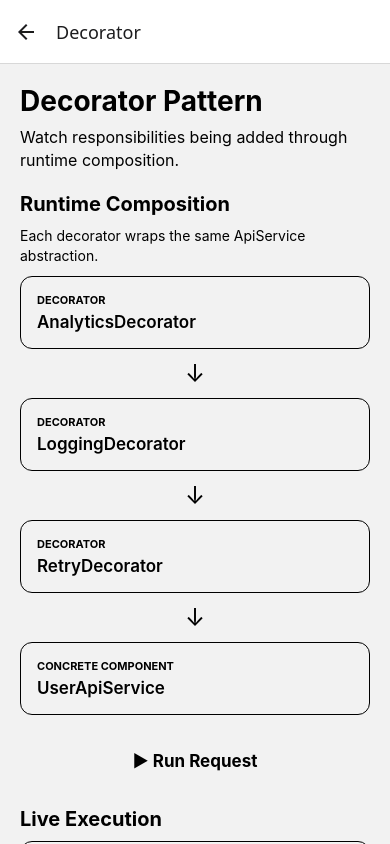
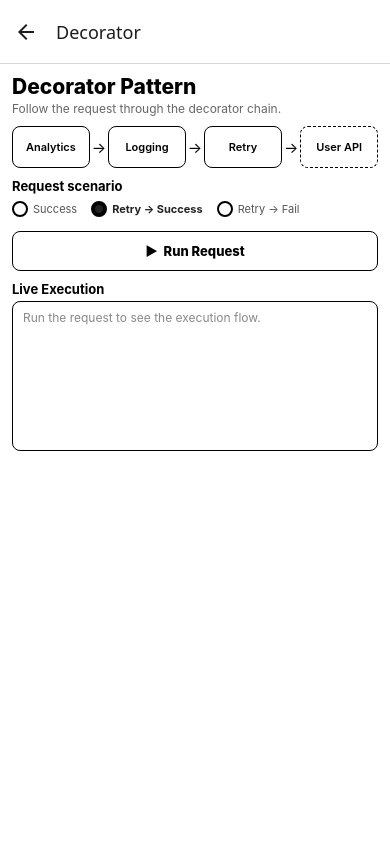
Before and after one commit to sallySalem/react-native-pattern-playground, a React Native app: screen /Decorator in a window 390 px wide. Built offline with nearby package versions, Linux system fonts and the light colour scheme.

Commit message:
Improve code for demo

```diff
--- a/src/patterns/behavioral/decorator/demo/DecoratorDemoScreen.tsx
+++ b/src/patterns/behavioral/decorator/demo/DecoratorDemoScreen.tsx
@@ -1,109 +1,153 @@
-import React, { useEffect, useState } from 'react';
+import React, { useState } from 'react';
 
-import { ActivityIndicator, Pressable, ScrollView, StyleSheet, Text, View, } from 'react-native';
+import { ActivityIndicator, Pressable, StyleSheet, Text, View, } from 'react-native';
 
 import { createDecoratorDemoService } from './createDecoratorDemoService';
 
-type PipelineStep = {
-  id: string;
-  label: string;
-  type: 'decorator' | 'component';
+import { DemoScenario } from './DemoApiService';
+
+import { playExecution } from './playExecution';
+
+type PipelineStep = 'analytics' | 'logging' | 'retry' | 'user-api';
+
+const DEMO_DELAY = 1000;
+
+const getStepFromMessage = (message: string): PipelineStep | null => {
+  if (message.startsWith('Analytics')) {
+    return 'analytics';
+  }
+
+  if (message.startsWith('Logging')) {
+    return 'logging';
+  }
+
+  if (message.startsWith('Retry')) {
+    return 'retry';
+  }
+
+  if (message.startsWith('User API')) {
+    return 'user-api';
+  }
+
+  return null;
 };
 
-const PIPELINE: PipelineStep[] = [
-  {
-    id: 'analytics',
-    label: 'AnalyticsDecorator',
-    type: 'decorator',
-  },
-  {
-    id: 'logging',
-    label: 'LoggingDecorator',
-    type: 'decorator',
-  },
-  {
-    id: 'retry',
-    label: 'RetryDecorator',
-    type: 'decorator',
-  },
-  {
-    id: 'service',
-    label: 'UserApiService',
-    type: 'component',
-  },
-];
+const PipelineItem = ({
+  label,
+  active = false,
+  component = false,
+}: {
+  label: string;
+  active?: boolean;
+  component?: boolean;
+}) => (
+  <View
+    style={[
+      styles.pipelineItem,
+      component && styles.componentItem,
+      active && styles.pipelineItemActive,
+    ]}
+  >
+    <View style={styles.pipelineContent}>
+      {active && <ActivityIndicator size="small" />}
 
-const PipelineNode = ({
-  step,
-  active,
+      <Text style={[styles.pipelineText, active && styles.pipelineTextActive]}>
+        {label}
+      </Text>
+    </View>
+  </View>
+);
+
+const Arrow = () => <Text style={styles.arrow}>→</Text>;
+
+const ScenarioButton = ({
+  label,
+  scenario,
+  selectedScenario,
+  disabled,
+  onPress,
 }: {
-  step: PipelineStep;
-  active: boolean;
+  label: string;
+  scenario: DemoScenario;
+  selectedScenario: DemoScenario;
+  disabled: boolean;
+  onPress: () => void;
 }) => {
+  const selected = scenario === selectedScenario;
+
   return (
-    <View style={[styles.pipelineNode, active && styles.pipelineNodeActive]}>
-      <Text style={styles.pipelineType}>
-        {step.type === 'decorator' ? 'DECORATOR' : 'CONCRETE COMPONENT'}
-      </Text>
+    <Pressable
+      style={styles.scenarioButton}
+      onPress={onPress}
+      disabled={disabled}
+    >
+      <View style={[styles.radio, selected && styles.radioActive]} />
 
       <Text
-        style={[styles.pipelineTitle, active && styles.pipelineTitleActive]}
+        style={[styles.scenarioText, selected && styles.scenarioTextActive]}
       >
-        {step.label}
+        {label}
       </Text>
-
-      {active && <Text style={styles.executingText}>● Executing...</Text>}
-    </View>
+    </Pressable>
   );
 };
 
 export const DecoratorDemoScreen = () => {
-  const [demo] = useState(() => createDecoratorDemoService());
+  const [scenario, setScenario] = useState<DemoScenario>('success-second');
 
-  const { service, logger } = demo;
+  const [activeStep, setActiveStep] = useState<PipelineStep | null>(null);
 
   const [logs, setLogs] = useState<string[]>([]);
+
   const [isRunning, setIsRunning] = useState(false);
 
-  const [activeStep, setActiveStep] = useState<string | null>(null);
-
   const [result, setResult] = useState<string | null>(null);
-
-  useEffect(() => {
-    return logger.subscribe(messages => {
-      setLogs(messages);
-    });
-  }, [logger]);
 
   const handleRun = async () => {
     if (isRunning) {
       return;
     }
 
-    logger.clear();
+    setLogs([]);
+    setActiveStep(null);
     setResult(null);
-    setActiveStep('analytics');
     setIsRunning(true);
 
+    const demo = createDecoratorDemoService(scenario);
+
     try {
-      const requestPromise = service.request();
+      const data = await demo.service.request();
 
-      await new Promise(resolve => setTimeout(resolve, 350));
+      const messages = demo.logger.getMessages();
 
-      setActiveStep('logging');
+      await playExecution(messages, DEMO_DELAY, message => {
+        const currentStep = getStepFromMessage(message);
 
-      await new Promise(resolve => setTimeout(resolve, 350));
+        if (!currentStep) {
+          return;
+        }
 
-      setActiveStep('retry');
+        setLogs(previous => [...previous, message]);
 
-      const data = await requestPromise;
-
-      setActiveStep('service');
-
-      await new Promise(resolve => setTimeout(resolve, 500));
+        setActiveStep(currentStep);
+      });
 
       setResult(data);
     } catch {
+      const messages = demo.logger.getMessages();
+
+      await playExecution(messages, DEMO_DELAY, message => {
+        const currentStep = getStepFromMessage(message);
+
+        if (!currentStep) {
+          return;
+        }
+
+        setLogs(previous => [...previous, message]);
+
+        setActiveStep(currentStep);
+      });
+
       setResult('Request failed');
     } finally {
       setActiveStep(null);
@@ -112,248 +156,287 @@ export const DecoratorDemoScreen = () => {
   };
 
   return (
-    <ScrollView contentContainerStyle={styles.container}>
-      <View style={styles.header}>
+    <View style={styles.container}>
       <Text style={styles.title}>Decorator Pattern</Text>
 
       <Text style={styles.subtitle}>
-          Watch responsibilities being added through runtime composition.
+        Follow the request through the decorator chain.
       </Text>
+
+      <View style={styles.pipeline}>
+        <PipelineItem label="Analytics" active={activeStep === 'analytics'} />
+
+        <Arrow />
+
+        <PipelineItem label="Logging" active={activeStep === 'logging'} />
+
+        <Arrow />
+
+        <PipelineItem label="Retry" active={activeStep === 'retry'} />
+
+        <Arrow />
+
+        <PipelineItem
+          label="User API"
+          component
+          active={activeStep === 'user-api'}
+        />
       </View>
 
-      <View style={styles.section}>
-        <Text style={styles.sectionTitle}>Runtime Composition</Text>
+      <Text style={styles.sectionTitle}>Request scenario</Text>
 
-        <Text style={styles.sectionDescription}>
-          Each decorator wraps the same ApiService abstraction.
-        </Text>
+      <View style={styles.scenarioRow}>
+        <ScenarioButton
+          label="Success"
+          scenario="success-first"
+          selectedScenario={scenario}
+          disabled={isRunning}
+          onPress={() => setScenario('success-first')}
+        />
 
-        {PIPELINE.map((step, index) => (
-          <React.Fragment key={step.id}>
-            <PipelineNode step={step} active={activeStep === step.id} />
+        <ScenarioButton
+          label="Retry → Success"
+          scenario="success-second"
+          selectedScenario={scenario}
+          disabled={isRunning}
+          onPress={() => setScenario('success-second')}
+        />
 
-            {index < PIPELINE.length - 1 && <Text style={styles.arrow}>↓</Text>}
-          </React.Fragment>
-        ))}
+        <ScenarioButton
+          label="Retry → Fail"
+          scenario="fail-second"
+          selectedScenario={scenario}
+          disabled={isRunning}
+          onPress={() => setScenario('fail-second')}
+        />
       </View>
 
       <Pressable
+        style={[styles.runButton, isRunning && styles.runButtonDisabled]}
         onPress={handleRun}
         disabled={isRunning}
-        style={[styles.runButton, isRunning && styles.runButtonDisabled]}
       >
-        {isRunning ? (
-          <>
-            <ActivityIndicator />
-            <Text style={styles.runButtonText}>Running...</Text>
-          </>
-        ) : (
-          <Text style={styles.runButtonText}>▶ Run Request</Text>
-        )}
+        <Text style={styles.runButtonText}>
+          {isRunning ? 'Running...' : '▶  Run Request'}
+        </Text>
       </Pressable>
 
-      <View style={styles.section}>
       <Text style={styles.sectionTitle}>Live Execution</Text>
 
-        <View style={styles.executionPanel}>
+      <View style={styles.execution}>
         {logs.length === 0 ? (
           <Text style={styles.emptyText}>
-              Press "Run Request" to see the decorator chain execute.
+            Run the request to see the execution flow.
           </Text>
         ) : (
-            logs.map((log, index) => (
-              <View key={`${log}-${index}`} style={styles.logRow}>
-                <Text style={styles.logCheck}>✓</Text>
+          logs.map((message, index) => (
+            <View key={`${message}-${index}`} style={styles.logRow}>
+              <Text style={styles.stepNumber}>{index + 1}</Text>
 
-                <Text style={styles.logText}>{log}</Text>
+              <Text
+                style={[
+                  styles.logText,
+                  index === logs.length - 1 && styles.currentLog,
+                ]}
+              >
+                {message}
+              </Text>
             </View>
           ))
         )}
+      </View>
 
-          {isRunning && (
-            <View style={styles.liveRow}>
-              <ActivityIndicator size="small" />
+      {result && (
+        <View style={styles.result}>
+          <Text style={styles.resultLabel}>Result</Text>
 
-              <Text style={styles.liveText}>Processing request...</Text>
+          <Text style={styles.resultText}>{result}</Text>
         </View>
       )}
     </View>
-      </View>
-
-      {result && (
-        <View style={styles.section}>
-          <Text style={styles.sectionTitle}>Result</Text>
-
-          <View style={styles.resultCard}>
-            <Text style={styles.resultIcon}>✓</Text>
-
-            <View style={styles.resultContent}>
-              <Text style={styles.resultLabel}>Request completed</Text>
-
-              <Text style={styles.resultText}>{result}</Text>
-            </View>
-          </View>
-        </View>
-      )}
-    </ScrollView>
   );
 };
 
 const styles = StyleSheet.create({
   container: {
-    padding: 20,
-    gap: 20,
-  },
-
-  header: {
-    gap: 8,
+    flex: 1,
+    paddingHorizontal: 12,
+    paddingTop: 10,
+    paddingBottom: 8,
+    backgroundColor: '#FFFFFF',
   },
 
   title: {
-    fontSize: 28,
-    fontWeight: '700',
+    fontSize: 21,
+    fontWeight: '800',
+    marginBottom: 2,
   },
 
   subtitle: {
-    fontSize: 16,
-    lineHeight: 23,
+    fontSize: 12,
+    color: '#666666',
+    marginBottom: 10,
   },
 
-  section: {
-    gap: 10,
+  pipeline: {
+    flexDirection: 'row',
+    alignItems: 'center',
+    marginBottom: 10,
+  },
+
+  pipelineItem: {
+    flex: 1,
+    minHeight: 42,
+    borderWidth: 1,
+    borderRadius: 8,
+    alignItems: 'center',
+    justifyContent: 'center',
+    paddingHorizontal: 3,
+  },
+
+  componentItem: {
+    borderStyle: 'dashed',
+  },
+
+  pipelineItemActive: {
+    borderWidth: 2,
+    backgroundColor: '#E8F0FE',
+  },
+
+  pipelineContent: {
+    flexDirection: 'row',
+    alignItems: 'center',
+    justifyContent: 'center',
+    gap: 4,
+  },
+
+  pipelineText: {
+    fontSize: 11,
+    fontWeight: '600',
+    textAlign: 'center',
+  },
+
+  pipelineTextActive: {
+    fontWeight: '800',
+  },
+
+  arrow: {
+    fontSize: 15,
+    marginHorizontal: 2,
   },
 
   sectionTitle: {
-    fontSize: 20,
+    fontSize: 13,
     fontWeight: '700',
+    marginBottom: 4,
   },
 
-  sectionDescription: {
-    fontSize: 14,
-    lineHeight: 20,
+  scenarioRow: {
+    flexDirection: 'row',
+    flexWrap: 'wrap',
+    marginBottom: 7,
   },
 
-  pipelineNode: {
-    padding: 16,
-    borderWidth: 1,
-    borderRadius: 12,
-    gap: 5,
+  scenarioButton: {
+    flexDirection: 'row',
+    alignItems: 'center',
+    marginRight: 14,
+    marginBottom: 4,
+    paddingVertical: 3,
   },
 
-  pipelineNodeActive: {
+  radio: {
+    width: 16,
+    height: 16,
+    borderRadius: 8,
     borderWidth: 2,
+    marginRight: 5,
   },
 
-  pipelineType: {
-    fontSize: 11,
-    fontWeight: '700',
+  radioActive: {
+    backgroundColor: '#222222',
+    borderWidth: 4,
   },
 
-  pipelineTitle: {
-    fontSize: 17,
-    fontWeight: '600',
+  scenarioText: {
+    fontSize: 11,
+    color: '#555555',
   },
 
-  pipelineTitleActive: {
+  scenarioTextActive: {
+    fontWeight: '700',
+    color: '#222222',
+  },
+
+  runButton: {
+    minHeight: 40,
+    borderRadius: 8,
+    alignItems: 'center',
+    justifyContent: 'center',
+    marginBottom: 10,
+    borderWidth: 1,
+  },
+
+  runButtonDisabled: {
+    opacity: 0.5,
+  },
+
+  runButtonText: {
+    fontSize: 13,
     fontWeight: '800',
   },
 
-  executingText: {
-    marginTop: 4,
-    fontSize: 13,
-    fontWeight: '600',
-  },
-
-  arrow: {
-    fontSize: 24,
-    textAlign: 'center',
-  },
-
-  runButton: {
-    minHeight: 52,
-    borderRadius: 12,
-    alignItems: 'center',
-    justifyContent: 'center',
-    flexDirection: 'row',
-    gap: 10,
-  },
-
-  runButtonDisabled: {
-    opacity: 0.6,
-  },
-
-  runButtonText: {
-    fontSize: 17,
-    fontWeight: '700',
-  },
-
-  executionPanel: {
+  execution: {
+    minHeight: 150,
     borderWidth: 1,
-    borderRadius: 12,
-    padding: 16,
-    gap: 12,
-    minHeight: 120,
+    borderRadius: 8,
+    paddingHorizontal: 10,
+    paddingVertical: 7,
+    marginBottom: 8,
   },
 
   emptyText: {
-    fontSize: 14,
-    lineHeight: 20,
+    color: '#888888',
+    fontSize: 12,
+    lineHeight: 17,
   },
 
   logRow: {
     flexDirection: 'row',
-    gap: 10,
-    alignItems: 'flex-start',
+    alignItems: 'center',
+    marginBottom: 5,
   },
 
-  logCheck: {
-    fontSize: 15,
+  stepNumber: {
+    width: 20,
+    fontSize: 11,
     fontWeight: '700',
+    color: '#888888',
   },
 
   logText: {
     flex: 1,
-    fontSize: 14,
-    lineHeight: 20,
+    fontSize: 12,
+    color: '#444444',
   },
 
-  liveRow: {
-    flexDirection: 'row',
-    alignItems: 'center',
-    gap: 10,
+  currentLog: {
+    fontWeight: '800',
   },
 
-  liveText: {
-    fontSize: 14,
-    fontWeight: '600',
-  },
-
-  resultCard: {
+  result: {
     borderWidth: 1,
-    borderRadius: 12,
-    padding: 16,
-    flexDirection: 'row',
-    gap: 12,
-    alignItems: 'center',
-  },
-
-  resultIcon: {
-    fontSize: 20,
-    fontWeight: '700',
-  },
-
-  resultContent: {
-    flex: 1,
-    gap: 4,
+    borderRadius: 8,
+    padding: 8,
   },
 
   resultLabel: {
-    fontSize: 13,
-    fontWeight: '600',
+    fontSize: 11,
+    fontWeight: '700',
+    marginBottom: 2,
   },
 
   resultText: {
-    fontSize: 17,
-    fontWeight: '700',
+    fontSize: 12,
   },
 });
--- /dev/null
+++ b/src/patterns/behavioral/decorator/demo/DemoApiService.ts
@@ -0,0 +1,30 @@
+import { ApiService } from '../implementation/ApiService';
+import { Logger } from '../implementation/Logger';
+
+export type DemoScenario = 'success-first' | 'success-second' | 'fail-second';
+
+export class DemoApiService implements ApiService {
+  private attempt = 0;
+
+  constructor(
+    private readonly service: ApiService,
+    private readonly logger: Logger,
+    private readonly scenario: DemoScenario,
+  ) {}
+
+  async request(): Promise<string> {
+    this.attempt++;
+
+    this.logger.log('User API → request');
+
+    if (this.scenario === 'success-second' && this.attempt === 1) {
+      throw new Error('Simulated first attempt failure');
+    }
+
+    if (this.scenario === 'fail-second') {
+      throw new Error(`Simulated API failure on attempt ${this.attempt}`);
+    }
+
+    return this.service.request();
+  }
+}
--- /dev/null
+++ b/src/patterns/behavioral/decorator/demo/playExecution.ts
@@ -0,0 +1,18 @@
+const wait = (delayMs: number) =>
+  new Promise<void>(resolve => {
+    setTimeout(resolve, delayMs);
+  });
+
+export const playExecution = async (
+  messages: string[],
+  delayMs: number,
+  onStep: (message: string) => void,
+) => {
+  for (let index = 0; index < messages.length; index++) {
+    onStep(messages[index]);
+
+    if (index < messages.length - 1) {
+      await wait(delayMs);
+    }
+  }
+};
--- a/src/patterns/behavioral/decorator/implementation/decorators/AnalyticsDecorator.ts
+++ b/src/patterns/behavioral/decorator/implementation/decorators/AnalyticsDecorator.ts
@@ -8,11 +8,11 @@ export class AnalyticsDecorator implements ApiService {
   ) {}
 
   async request(): Promise<string> {
-    this.logger.log('Analytics: request started');
+    this.logger.log('Analytics → request started');
 
     const result = await this.service.request();
 
-    this.logger.log('Analytics: success');
+    this.logger.log('Analytics → success');
 
     return result;
   }
--- a/src/patterns/behavioral/decorator/implementation/decorators/LoggingDecorator.ts
+++ b/src/patterns/behavioral/decorator/implementation/decorators/LoggingDecorator.ts
@@ -8,11 +8,11 @@ export class LoggingDecorator implements ApiService {
   ) {}
 
   async request(): Promise<string> {
-    this.logger.log('Logging: request started');
+    this.logger.log('Logging → request started');
 
     const result = await this.service.request();
 
-    this.logger.log('Logging: request finished');
+    this.logger.log('Logging → request finished');
 
     return result;
   }
--- a/src/patterns/behavioral/decorator/implementation/decorators/RetryDecorator.ts
+++ b/src/patterns/behavioral/decorator/implementation/decorators/RetryDecorator.ts
@@ -5,7 +5,7 @@ export class RetryDecorator implements ApiService {
   constructor(
     private readonly service: ApiService,
     private readonly logger: Logger,
-    private readonly maxRetries: number = 2,
+    private readonly maxRetries = 1,
   ) {}
 
   async request(): Promise<string> {
@@ -13,13 +13,13 @@ export class RetryDecorator implements ApiService {
 
     for (let attempt = 1; attempt <= this.maxRetries + 1; attempt++) {
       try {
-        this.logger.log(`Retry: attempt ${attempt}`);
+        this.logger.log(`Retry → attempt ${attempt}`);
 
         return await this.service.request();
       } catch (error) {
         lastError = error;
 
-        this.logger.log(`Retry: attempt ${attempt} failed`);
+        this.logger.log(`Retry → attempt ${attempt} failed`);
       }
     }
 
```
Also changed, not shown: src/patterns/behavioral/decorator/demo/createDecoratorDemoService.ts (+11 -7 lines), src/patterns/behavioral/decorator/implementation/InMemoryLogger.ts (+0 -22 lines), 1 other file (tests, documents, lock files or other folders). Lines whose indentation alone changed are shown as unchanged.
